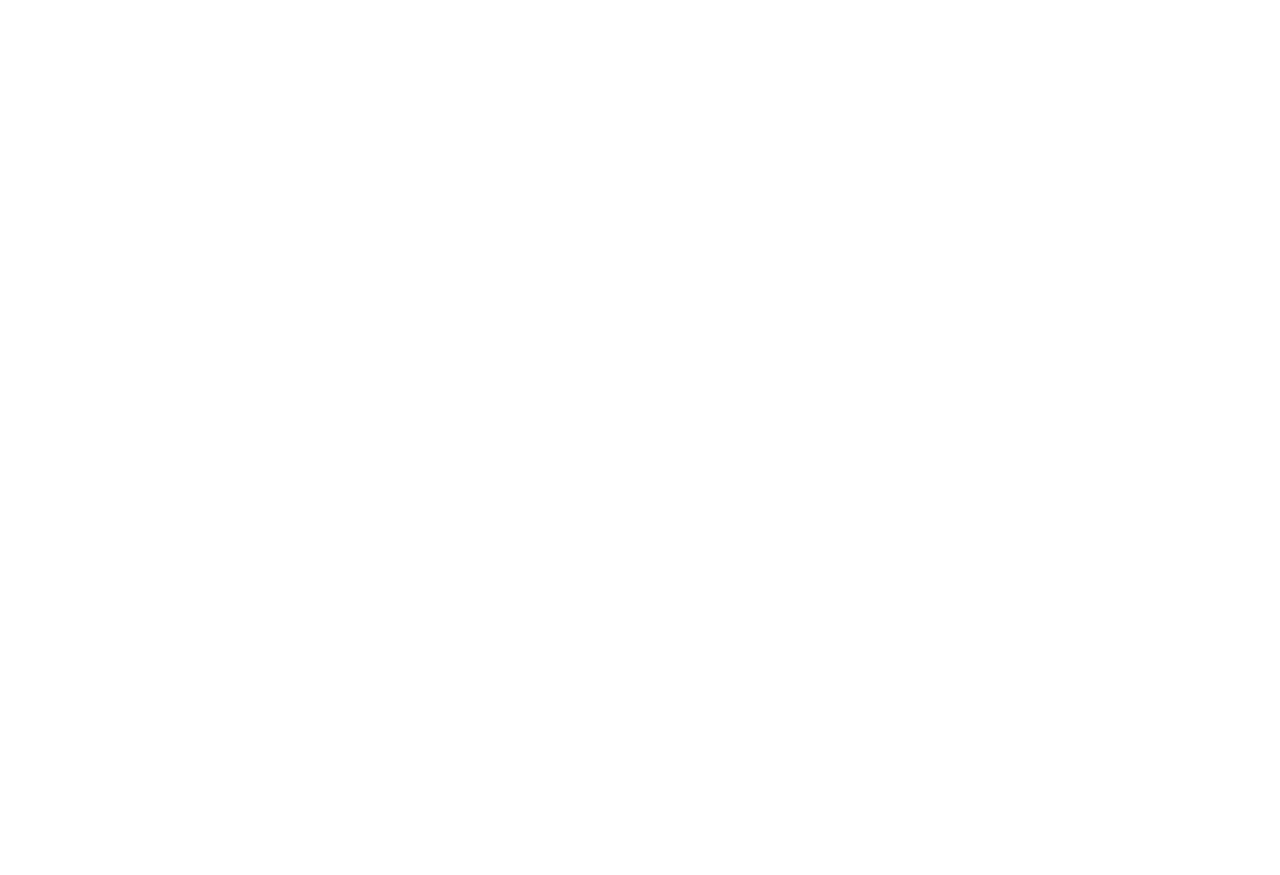
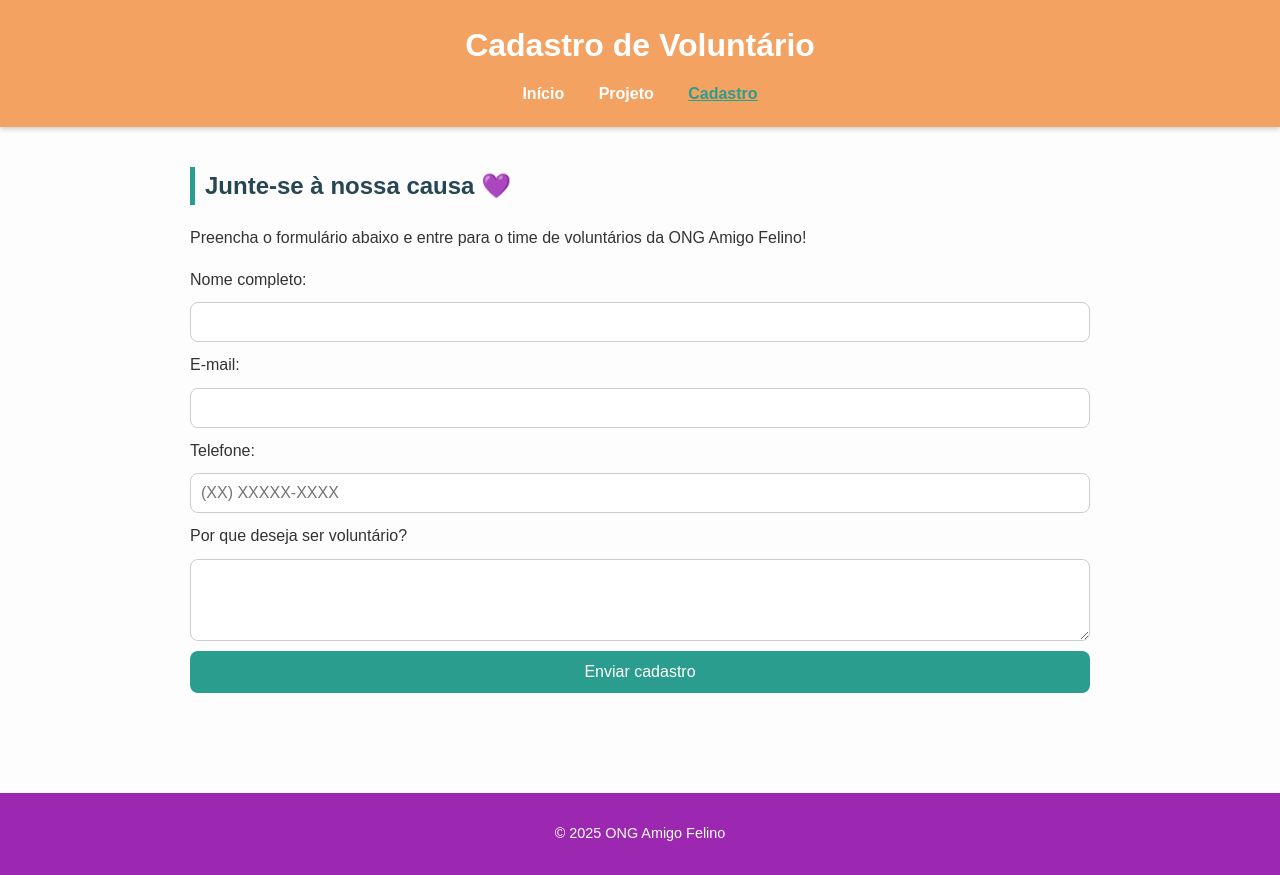
Before and after one commit to renatoghilardirg-collab/Nova-pasta, a plain HTML site: page cadastro.html in a window 1280 px wide. Before the commit the page ends 800 px from the top, so only its background shows below. Drawn offline with Linux system fonts and the light colour scheme.

Commit message:
atualizando arquivos e removendo o antigo

```diff
--- a/cadastro.html
+++ b/cadastro.html
@@ -0,0 +1,49 @@
+<!DOCTYPE html>
+<html lang="pt-BR">
+<head>
+  <meta charset="UTF-8">
+  <meta name="viewport" content="width=device-width, initial-scale=1.0">
+  <title>Cadastro - ONG Amigo Felino</title>
+  <link rel="stylesheet" href="style.css">
+  <link rel="icon" type="image/png" href="imagens/favicon.png">
+</head>
+<body>
+  <header>
+    <h1>Cadastro de Voluntário</h1>
+    <nav>
+      <ul>
+        <li><a href="index.html">Início</a></li>
+        <li><a href="projeto.html">Projeto</a></li>
+        <li><a href="cadastro.html" class="ativo">Cadastro</a></li>
+      </ul>
+    </nav>
+  </header>
+
+  <main>
+    <section>
+      <h2>Junte-se à nossa causa 💜</h2>
+      <p>Preencha o formulário abaixo e entre para o time de voluntários da ONG Amigo Felino!</p>
+
+      <form action="#" method="post" class="form-cadastro">
+        <label for="nome">Nome completo:</label>
+        <input type="text" id="nome" name="nome" required>
+
+        <label for="email">E-mail:</label>
+        <input type="email" id="email" name="email" required>
+
+        <label for="telefone">Telefone:</label>
+        <input type="tel" id="telefone" name="telefone" placeholder="(XX) XXXXX-XXXX">
+
+        <label for="mensagem">Por que deseja ser voluntário?</label>
+        <textarea id="mensagem" name="mensagem" rows="4" required></textarea>
+
+        <button type="submit">Enviar cadastro</button>
+      </form>
+    </section>
+  </main>
+
+  <footer>
+    <p>&copy; 2025 ONG Amigo Felino</p>
+  </footer>
+</body>
+</html>
--- /dev/null
+++ b/style.css
@@ -0,0 +1,129 @@
+/* === ESTILO GERAL === */
+body {
+    font-family: Arial, Helvetica, sans-serif;
+    margin: 0;
+    padding: 0;
+    background-color: #fdfdfd;
+    color: #333;
+    line-height: 1.6;
+}
+
+/* === CABEÇALHO === */
+header {
+    background-color: #f4a261;
+    color: white;
+    text-align: center;
+    padding: 20px 0;
+    box-shadow: 0 2px 5px rgba(0,0,0,0.2);
+}
+
+header h1 {
+    margin: 0;
+    font-size: 2em;
+}
+
+/* === MENU DE NAVEGAÇÃO === */
+nav ul {
+    list-style: none;
+    margin: 10px 0 0 0;
+    padding: 0;
+}
+
+nav ul li {
+    display: inline-block;
+    margin: 0 15px;
+}
+
+nav ul li a {
+    color: white;
+    text-decoration: none;
+    font-weight: bold;
+    transition: 0.3s;
+}
+
+nav ul li a:hover,
+nav ul li a.ativo {
+    text-decoration: underline;
+    color: #2a9d8f;
+}
+
+/* === CONTEÚDO PRINCIPAL === */
+main {
+    padding: 20px;
+    max-width: 900px;
+    margin: auto;
+}
+
+/* === SEÇÕES === */
+section {
+    margin-bottom: 40px;
+}
+
+section h2 {
+    color: #264653;
+    border-left: 5px solid #2a9d8f;
+    padding-left: 10px;
+}
+
+/* === IMAGENS === */
+section img {
+    display: block;
+    max-width: 100%;
+    margin: 15px auto;
+    border-radius: 10px;
+}
+
+/* === FORMULÁRIO === */
+form {
+    display: flex;
+    flex-direction: column;
+    gap: 10px;
+}
+
+input, textarea {
+    padding: 10px;
+    border: 1px solid #ccc;
+    border-radius: 8px;
+    font-size: 1em;
+}
+
+button {
+    background-color: #2a9d8f;
+    color: white;
+    border: none;
+    padding: 12px;
+    border-radius: 8px;
+    font-size: 1em;
+    cursor: pointer;
+    transition: background-color 0.3s;
+}
+
+button:hover {
+    background-color: #21867a;
+}
+
+/* === RODAPÉ === */
+footer {
+    background-color: #9c27b0;
+    color: white;
+    text-align: center;
+    padding: 15px;
+    font-size: 0.9em;
+    margin-top: 40px;
+}
+
+/* === RESPONSIVIDADE === */
+@media (max-width: 600px) {
+    nav ul li {
+        display: block;
+        margin: 8px 0;
+    }
+
+    header h1 {
+        font-size: 1.6em;
+    }
+
+    main {
+        padding: 15px;
+    }
+}
```
Also changed, not shown: index.html (+18 -16 lines), projeto.html (+37 -4 lines), 1 other file.
